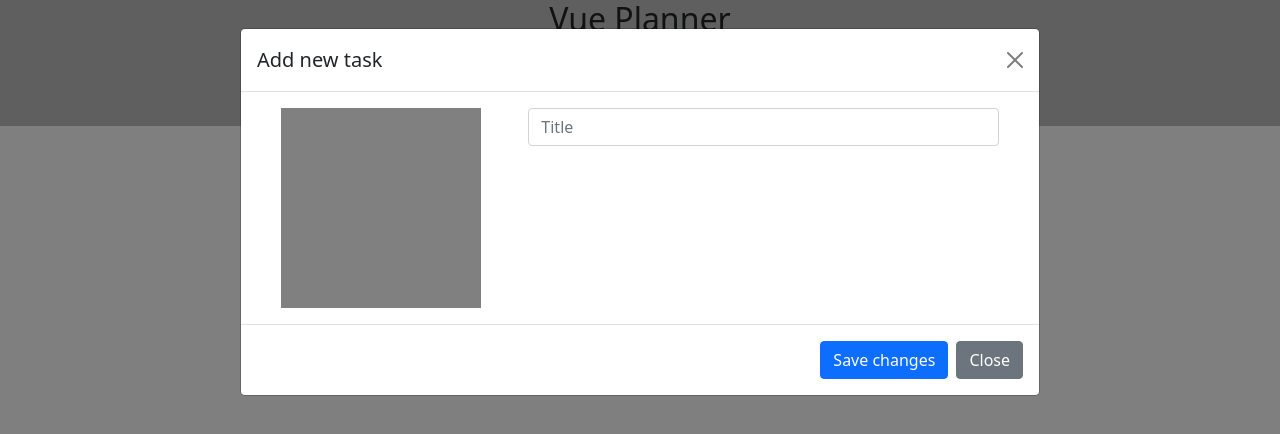
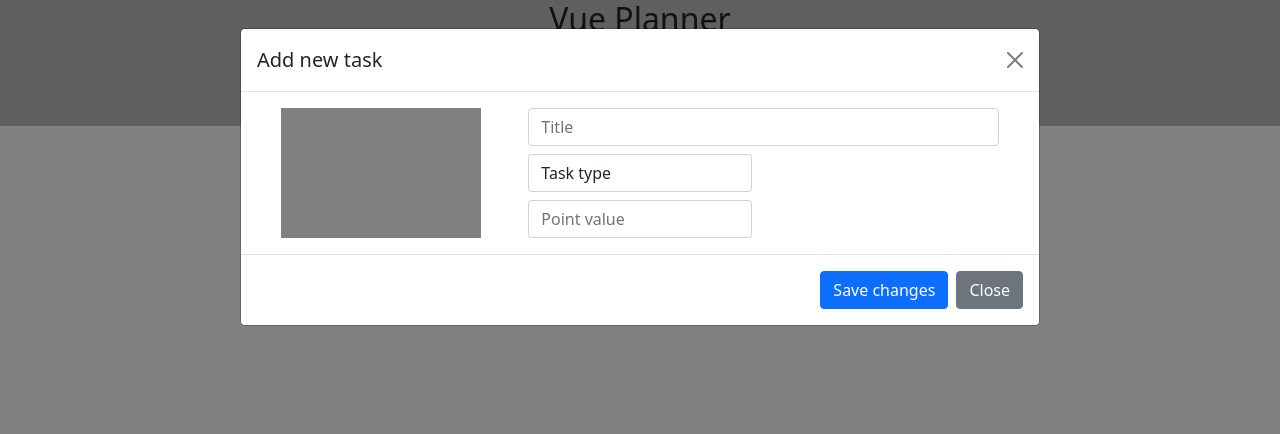
Before and after one commit to CaelumVallis/vue-planner, a Vue app: page / in a window 1280 px wide. Both pictures are taken after a click on the button "Add". Shown: the top 434 px of the page. Built offline with nearby package versions, Linux system fonts and the light colour scheme.

Commit message:
feat: addModal feature

```diff
--- /dev/null
+++ b/src/assets/constants.js
@@ -0,0 +1,7 @@
+export const modalConstants = {
+    taskType: {
+      completed: 'Completed',
+      pointsOfTotal: 'Points / total',
+      pointsOfTotalForTime: 'Points / total for X',
+    }
+};
--- a/src/components/modals/TaskModal.vue
+++ b/src/components/modals/TaskModal.vue
@@ -10,18 +10,53 @@
         </div>
         <div class="modal-body">
           <div class="container-fluid">
+            <form>
               <div class="row">
                 <div class="col-4">
                   <div class="image-plug"></div>
+<!--                    <div class="form-group">-->
+<!--                      <input @change="imageUpload" type="file" class="form-control-file">-->
+<!--                    </div>-->
                 </div>
                 <div class="col-8">
                   <form>
-                  <div class="form-group col-12">
+                    <div class="form-group col-12 mb-2">
                       <input v-model="formData.title" type="text" class="form-control" placeholder="Title">
+                    </div>
+                    <div class="row mb-2">
+                      <div class="form-group col-6">
+                        <select
+                          v-model="formData.taskType"
+                          class="form-control">
+                          <option disabled value="">Task type</option>
+                          <option>{{this.constants.taskType.completed}}</option>
+                          <option>{{this.constants.taskType.pointsOfTotal}}</option>
+                          <option disabled >{{this.constants.taskType.pointsOfTotalForTime}}</option>
+                        </select>
+                      </div>
+                      <div class="form-group col-6">
+                        <input v-model="formData.pointName"
+                          v-if="formData.taskType !== this.constants.taskType.completed &&
+                                formData.taskType !== ''"
+                          type="text"
+                          class="form-control"
+                          placeholder="Point name">
+                      </div>
+                    </div>
+                    <div class="row">
+                      <div class="form-group col-6">
+                        <input v-model="formData.pointValue" type="text" class="form-control" placeholder="Point value">
+                      </div>
+                      <div
+                        v-if="formData.taskType === this.constants.taskType.pointsOfTotalForTime"
+                        class="form-group col-6">
+                        <input type="text" class="form-control" placeholder="For time">
+                      </div>
                     </div>
                   </form>
                 </div>
               </div>
+            </form>
           </div>
         </div>
         <div class="modal-footer">
@@ -36,17 +71,33 @@
 </template>
 
 <script>
+  import { modalConstants } from "../../assets/constants";
   export default {
     name: "TaskModal",
     data() {
       return {
-        formData: { title: '' }
+        formData: {
+          title: '',
+          taskType: '',
+          pointName: '',
+          pointValue: '',
+          image: ''
         }
+      }
+    },
+    created() {
+      this.constants = modalConstants;
     },
     methods: {
       addTask() {
         this.$store.commit('addTask', this.formData);
         this.formData = {};
+      },
+      // imageUpload(e) {
+      //   this.formData.image = e.target.files[0];
+      // },
+      logChange(args) {
+        console.log(args);
       }
     }
   }
@@ -55,7 +106,7 @@
 <style>
   .image-plug {
     width: 200px;
-    height: 200px;
+    height: 100%;
     background-color: gray;
   }
 </style>
--- a/src/components/tasks/Task.vue
+++ b/src/components/tasks/Task.vue
@@ -18,7 +18,7 @@
   export default {
     props: ['task'],
     mounted() {
-      console.log(this.task);
+      // console.log(this.task);
     }
   }
 </script>
--- a/src/components/tasks/Tasks.vue
+++ b/src/components/tasks/Tasks.vue
@@ -31,7 +31,6 @@
       }
     },
     created() {
-      console.log(this.$store);
       this.$store.dispatch('fetchTasks');
     },
     methods: {}
```
Lines whose indentation alone changed are shown as unchanged.
